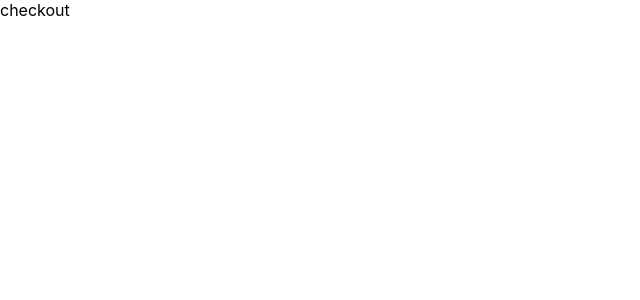
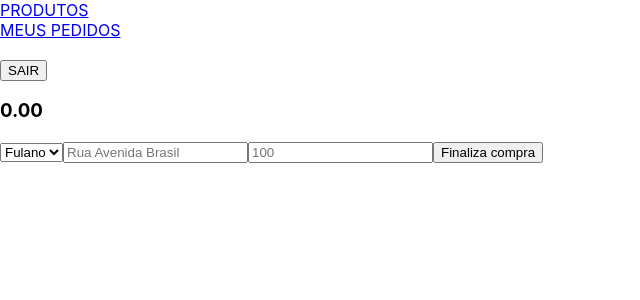
Before and after one commit to RabeloGuedes/Delivery-App, a React (Create React App) app in the folder front-end/: page /customer/checkout in a window 1280 px wide. Shown: the top 300 px of the page, without its empty margins (0-640 px from the left). Built offline with nearby package versions, Linux system fonts and the light colour scheme.

Commit message:
feat: Componentiza a página de Checkout.

```diff
--- a/front-end/src/components/card-product/CardProduct.jsx
+++ b/front-end/src/components/card-product/CardProduct.jsx
@@ -4,7 +4,7 @@ import PropTypes from 'prop-types';
 
 export default function CardProduct(props) {
   const [quantity, setQuantity] = useState(0);
-  const { thumbnail, id, productName, price } = props;
+  const { thumbnail, id, productName, price, setCart } = props;
 
   const removeFromCart = () => {
     setQuantity((prev) => {
@@ -17,11 +17,12 @@ export default function CardProduct(props) {
         if (item.id === id && item.quantity > 0) {
           return { ...item,
             quantity: item.quantity - 1,
-            subTotal: (Number(item.subTotal) - Number(price)).toFixed(2) };
+            subTotal: Number((Number(item.subTotal) - Number(price)).toFixed(2)) };
         }
         return item;
       });
       localStorage.setItem('cart', JSON.stringify(newCart));
+      setCart(newCart);
     }
   };
 
@@ -39,14 +40,16 @@ export default function CardProduct(props) {
         if (item.id === id) {
           return { ...item,
             quantity: Number(item.quantity) + 1,
-            subTotal: (Number(item.subTotal) + Number(price)).toFixed(2) };
+            subTotal: Number((Number(item.subTotal) + Number(price)).toFixed(2)) };
         }
         return item;
       });
       localStorage.setItem('cart', JSON.stringify(newCart));
+      setCart(newCart);
     } else {
       cart.push(product);
       localStorage.setItem('cart', JSON.stringify(cart));
+      setCart(cart);
     }
   };
 
@@ -58,12 +61,13 @@ export default function CardProduct(props) {
       name: productName,
       price,
       quantity: target.value,
-      subTotal: price * target.value,
+      subTotal: Number(price) * Number(target.value),
     };
     const isThereItem = cart.some((item) => item.id === id);
     if (isThereItem) {
       const newCart = cart.filter((item) => item.id !== id);
       localStorage.setItem('cart', newCart);
+      setCart(newCart);
     } if (cart.find((item) => item.id === id)) {
       const newCart = cart.map((item) => {
         if (item.id === id) {
@@ -76,9 +80,11 @@ export default function CardProduct(props) {
         return item;
       });
       localStorage.setItem('cart', JSON.stringify(newCart));
+      setCart(newCart);
     } else {
       cart.push(product);
       localStorage.setItem('cart', JSON.stringify(cart));
+      setCart(cart);
     }
   };
 
--- /dev/null
+++ b/front-end/src/components/checkout-product/CheckoutProduct.jsx
@@ -0,0 +1,63 @@
+import Proptypes from 'prop-types';
+
+export default function CheckoutProduct({
+  id,
+  name,
+  quantity,
+  price,
+  subTotal,
+  setCart,
+}) {
+  const removeItem = () => {
+    const cart = JSON.parse(localStorage.getItem('cart'));
+    const newCart = cart.filter((item) => item.id !== id);
+    localStorage.setItem('cart', JSON.stringify(newCart));
+    setCart(newCart);
+  };
+
+  return (
+    <div>
+      <p
+        data-testid={ `customer_checkout__element-order-table-item-number-${id}` }
+      >
+        { id }
+      </p>
+      <p
+        data-testid={ `customer_checkout__element-order-table-name-${id}` }
+      >
+        { name }
+      </p>
+      <p
+        data-testid={ `customer_checkout__element-order-table-quantity-${id}` }
+      >
+        { quantity }
+      </p>
+      <p
+        data-testid={ `customer_checkout__element-order-table-unit-price-${id}` }
+      >
+        { price }
+      </p>
+      <p
+        data-testid={ `customer_checkout__element-order-table-sub-total-${id}` }
+      >
+        { (subTotal).toFixed(2) }
+      </p>
+      <button
+        data-testid={ `customer_checkout__element-order-table-remove-${id}` }
+        type="button"
+        onClick={ removeItem }
+      >
+        REMOVER
+      </button>
+    </div>
+  );
+}
+
+CheckoutProduct.propTypes = {
+  id: Proptypes.number,
+  name: Proptypes.string,
+  quantity: Proptypes.string,
+  price: Proptypes.number,
+  subTotal: Proptypes.number,
+  setCart: Proptypes.func,
+}.isRequired;
--- a/front-end/src/pages/checkout/Checkout.jsx
+++ b/front-end/src/pages/checkout/Checkout.jsx
@@ -1,7 +1,58 @@
+import { useState } from 'react';
+import Navbar from '../../components/navbar/NavBar';
+import CheckoutProduct from '../../components/checkout-product/CheckoutProduct';
+
 export default function Checkout() {
+  const [cart, setCart] = useState(JSON.parse(localStorage.getItem('cart')) || []);
+
+  const totalPrice = cart.reduce((acc, curr) => acc + curr.subTotal, 0);
+
   return (
     <section>
-      checkout
+      <Navbar />
+      {
+        cart.map((item) => (
+          <CheckoutProduct
+            setCart={ setCart }
+            { ...item }
+            key={ item.id }
+          />
+        ))
+      }
+      <h3
+        data-testid="customer_checkout__element-order-total-price"
+      >
+        {
+          (totalPrice).toFixed(2)
+        }
+      </h3>
+      <select
+        name=""
+        id=""
+        data-testid="customer_checkout__select-seller"
+      >
+        <option>
+          Fulano
+        </option>
+      </select>
+      <input
+        data-testid="customer_checkout__input-address"
+        id="adress"
+        type="text"
+        placeholder="Rua Avenida Brasil"
+      />
+      <input
+        data-testid="customer_checkout__input-address-number"
+        id="adress-number"
+        type="number"
+        placeholder="100"
+      />
+      <button
+        type="button"
+        data-testid="customer_checkout__button-submit-order"
+      >
+        Finaliza compra
+      </button>
     </section>
   );
 }
--- a/front-end/src/pages/products/Products.jsx
+++ b/front-end/src/pages/products/Products.jsx
@@ -1,11 +1,11 @@
-import { useContext, useEffect } from 'react';
+import { useContext, useEffect, useState } from 'react';
 import { useNavigate } from 'react-router-dom';
 import NavBar from '../../components/navbar/NavBar';
 import CardProduct from '../../components/card-product/CardProduct';
 import MainContext from '../../context/MainContext';
 import { getAllProducts } from '../../services/APIs';
 
-const populateProducts = (products) => products.map((product) => (
+const populateProducts = (products, setCart) => products.map((product) => (
   <div
     key={ product.id }
   >
@@ -14,6 +14,7 @@ const populateProducts = (products) => products.map((product) => (
       id={ product.id }
       productName={ product.name }
       price={ product.price }
+      setCart={ setCart }
     />
   </div>
 ));
@@ -24,6 +25,10 @@ export default function Products() {
     setProducts,
   } = useContext(MainContext);
   const navigate = useNavigate();
+
+  const [cart, setCart] = useState(JSON.parse(localStorage.getItem('cart')) || []);
+
+  const totalPrice = cart.reduce((acc, curr) => Number(acc) + Number(curr.subTotal), 0);
 
   useEffect(() => {
     async function getitems() {
@@ -38,10 +43,16 @@ export default function Products() {
     <div>
       <NavBar />
       <div className="">
-        { populateProducts(products) }
+        { populateProducts(products, setCart) }
       </div>
+      <h3
+        data-testid="customer_products__checkout-bottom-value"
+      >
+        {
+          (Number(totalPrice)).toFixed(2)
+        }
+      </h3>
       <button
-        data-testid="customer_products__checkout-bottom-value"
         type="button"
         onClick={ () => navigate('/customer/checkout') }
       >
```
